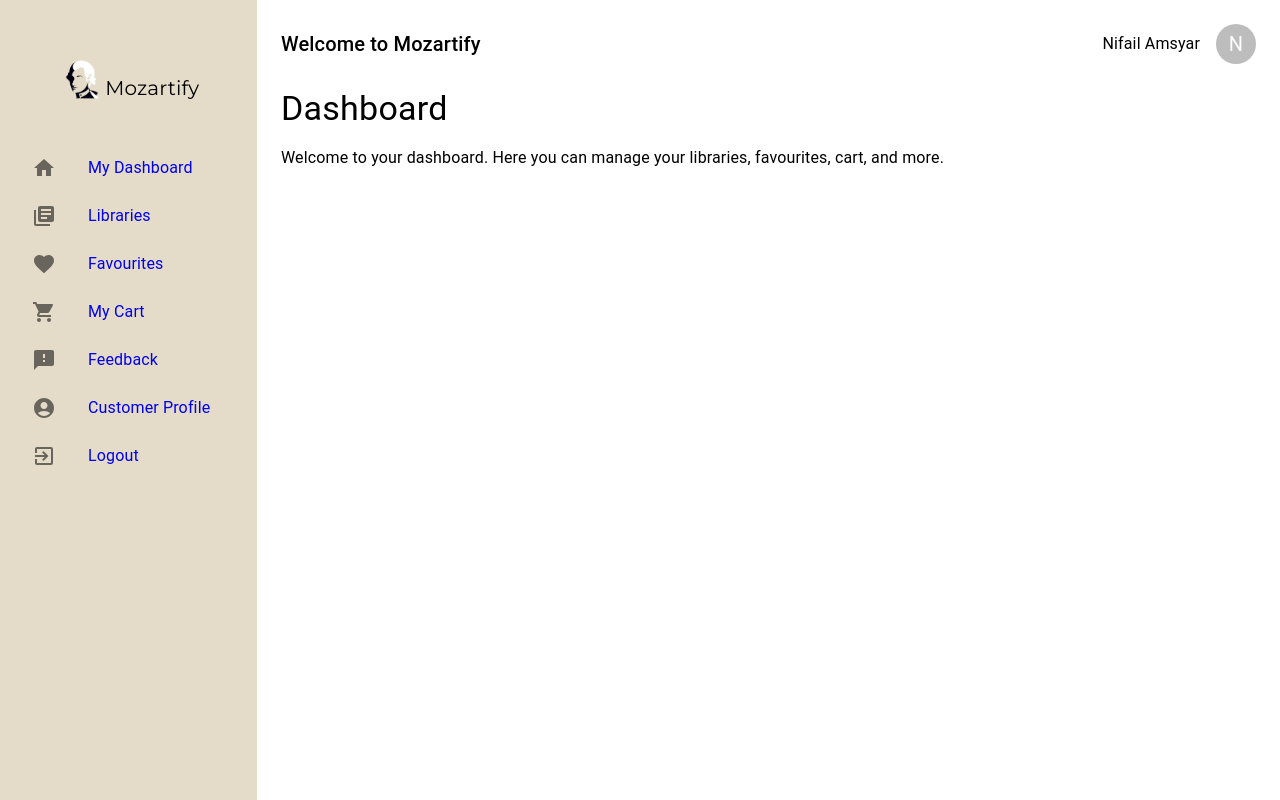
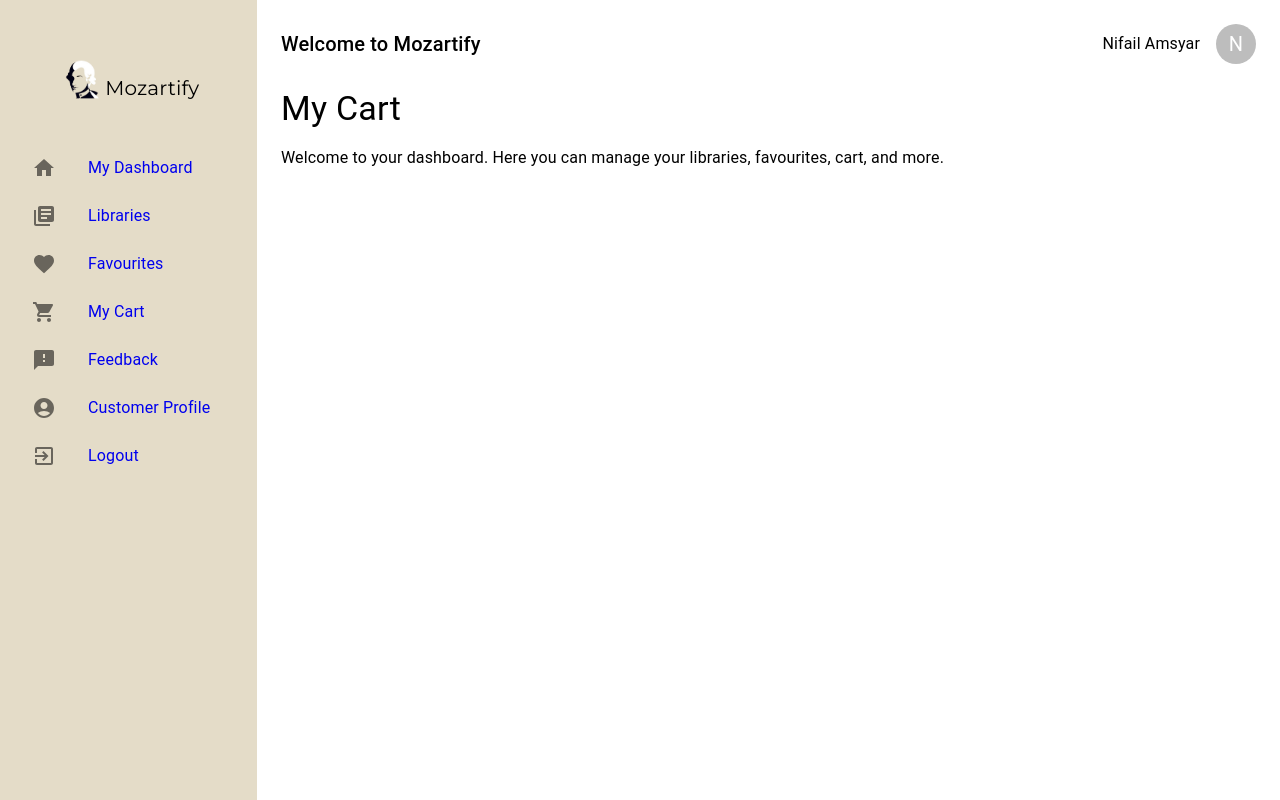
Before and after one commit to amrimran/mozartify, a React (Vite) app: page /customer-mycart in a window 1280 px wide. Built offline with nearby package versions, Linux system fonts and the light colour scheme.

Commit message:
lil bit of fix on da cutomer library brev
i need a fanta light, brev

```diff
--- a/src/CustomerLibrary.jsx
+++ b/src/CustomerLibrary.jsx
@@ -253,16 +253,7 @@ export default function CustomerLibrary() {
                 key={item.path}
               >
                 <ListItemButton>
-                  <ListItemIcon>
-                    <IconButton onClick={() => handleFavoriteClick(item._id)}>
-                      {item.liked ? (
-                        <Favorite style={{ color: "#c44131" }} />
-                      ) : (
-                        <FavoriteBorder />
-                      )}
-                    </IconButton>
-                  </ListItemIcon>
-
+                  <ListItemIcon>{item.icon}</ListItemIcon>
                   <ListItemText primary={item.label} />
                 </ListItemButton>
               </Link>
@@ -275,7 +266,7 @@ export default function CustomerLibrary() {
             display: "flex",
             flexDirection: "column",
             overflow: "hidden",
-            padding:5
+            padding: 5,
           }}
         >
           <Box
--- a/src/CustomerMyCart.jsx
+++ b/src/CustomerMyCart.jsx
@@ -111,7 +111,7 @@ export default function CustomerMyCart() {
             </Box>
           </Box>
           <Box>
-            <Typography variant="h4">Dashboard</Typography>
+            <Typography variant="h4">My Cart</Typography>
             <Typography variant="body1" sx={{ mt: 2 }}>
               Welcome to your dashboard. Here you can manage your libraries,
               favourites, cart, and more.
```
